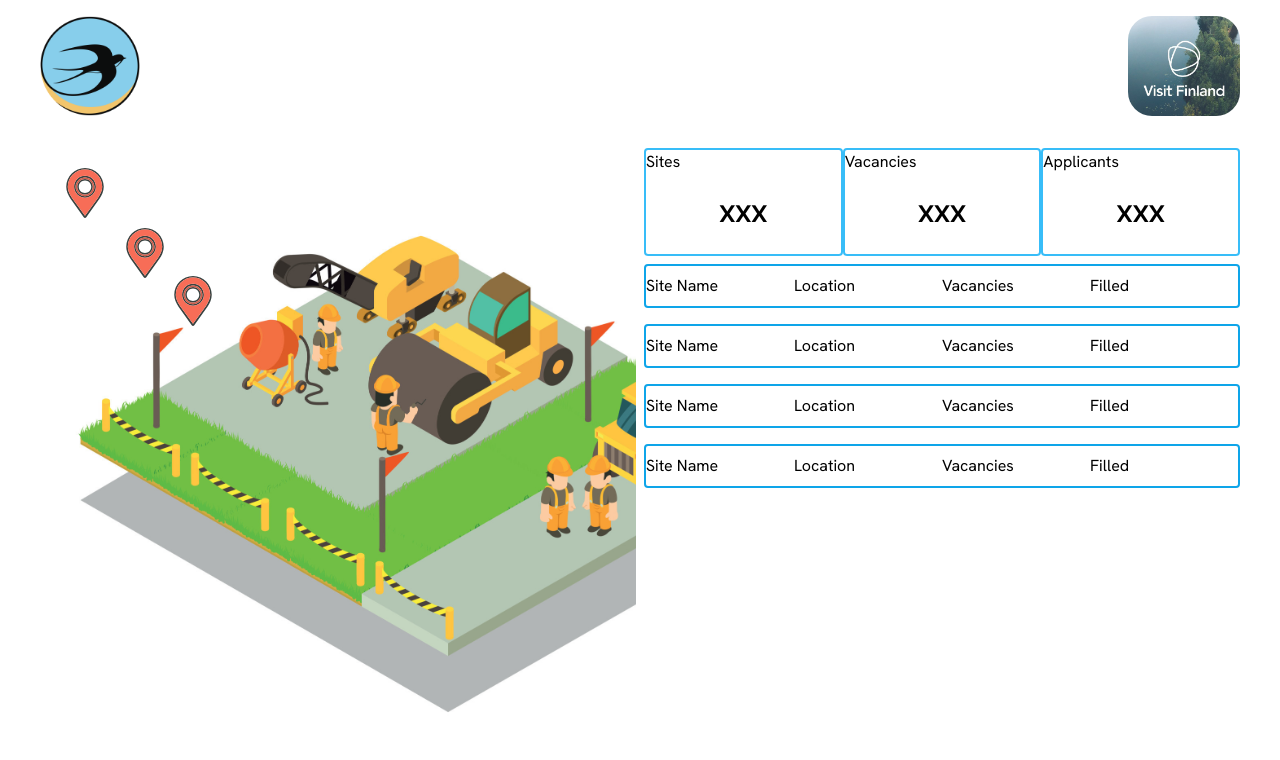
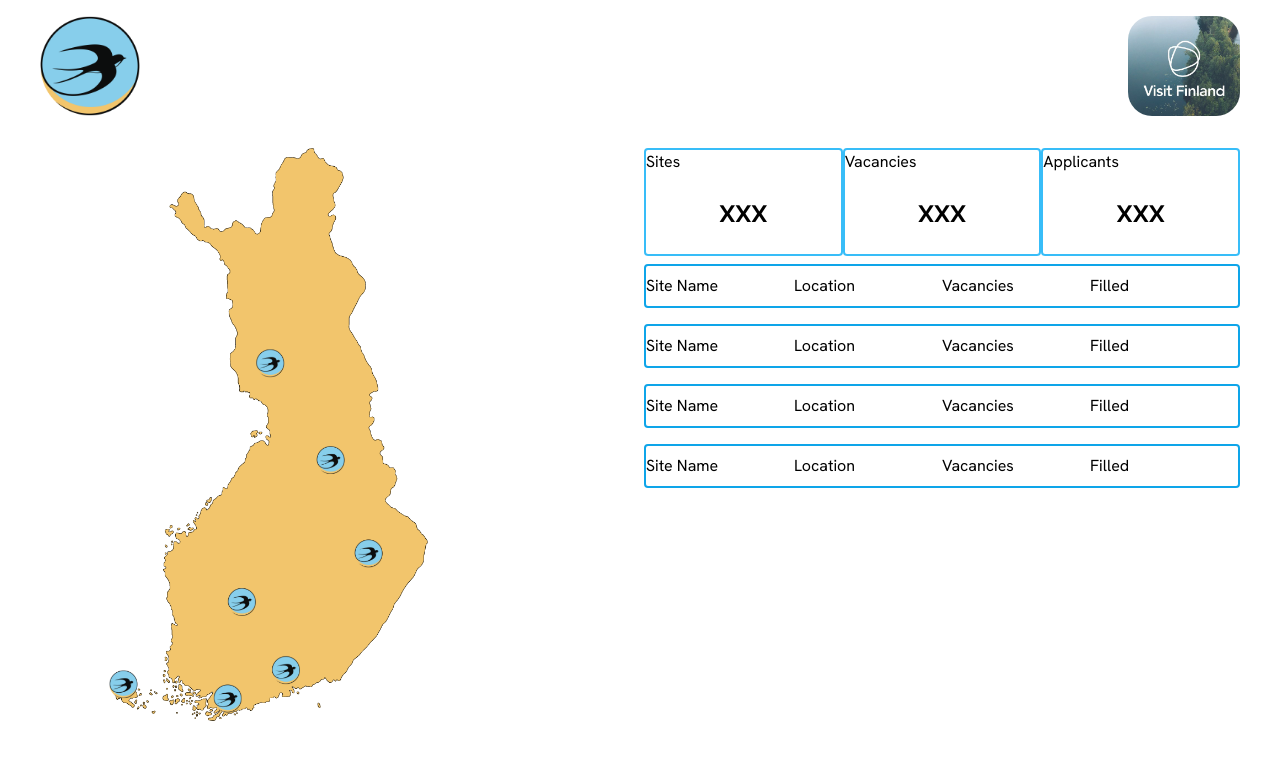
Before and after one commit to wangc9/swallows, a Next.js app: page /visit-finland in a window 1280 px wide. Shown: the top 760 px of the page. Built offline with nearby package versions, Linux system fonts and the light colour scheme.

Commit message:
Feat: Use real map

```diff
--- a/app/tourists/page.tsx
+++ b/app/tourists/page.tsx
@@ -13,8 +13,8 @@ export default function Tourists() {
     <div className="flex flex-col h-dvh content-center">
       <Header />
       <main className="grid grid-cols-2 gap-x-2 h-full">
-        <div className="bg-[url('../public/Map.png')] bg-cover w-full h-full px-5 relative">
-          <Image className="top-72 left-72 absolute" src={location} width={50} height={50} alt="location 1" onClick={() => {setPlace('1');}} />
+        <div className="bg-[url('../public/Map.png')] bg-contain bg-no-repeat h-600 px-5 relative">
+          <Image className="top-67 left-67 absolute" src={location} width={50} height={50} alt="location 1" onClick={() => {setPlace('1');}} />
           {/* <Image className="top-20 left-20 absolute" src={location} width={50} height={50} alt="location 2" onClick={() => {setPlace('2');}} />
           <Image className="top-32 left-32 absolute" src={location} width={50} height={50} alt="location 3" onClick={() => {setPlace('3');}} /> */}
         </div>
--- a/app/tourists/selection.tsx
+++ b/app/tourists/selection.tsx
@@ -44,7 +44,7 @@ export default function Selection(props: SelectionProps) {
 
   return (
     <div>
-      <div className="h-600 flex flex-col justify-between px-6">
+      <div className="h-570 flex flex-col justify-between px-6">
         <div className={`${step !== 0 && 'hidden'}`}>
           {state === '1' && (
             <LocationDetail location="Location 1" city="City 1" springActivity="Activity in spring" summerActivity="Activity in summer" autumnActivity="Activity in autumn" winter="Activity in winter" picture={placeholder} />
@@ -123,7 +123,7 @@ export default function Selection(props: SelectionProps) {
         </div>
         <div className={`${step !== 3 && 'hidden'} flex flex-col`}>
           <p className="self-center text-2xl font-bold py-6">Thank you for supporting the eco transition of the travel industry. Here is a summary of your journey</p>
-          <JourneySummary location={data[Number(state)].location} city={data[Number(state)].city} springActivity={data[Number(state)].springActivity} summerActivity={data[Number(state)].summerActivity} autumnActivity={data[Number(state)].autumnActivity} winter={data[Number(state)].winter} picture={data[Number(state)].picture} />
+          <JourneySummary location={data[0].location} city={data[0].city} springActivity={data[0].springActivity} summerActivity={data[0].summerActivity} autumnActivity={data[0].autumnActivity} winter={data[0].winter} picture={data[0].picture} />
         </div>
       </div>
       <nav className="flex justify-between px-6">
--- a/app/visit-finland/page.tsx
+++ b/app/visit-finland/page.tsx
@@ -12,10 +12,10 @@ export default function VisitFinland() {
     <div className="flex flex-col h-dvh content-center">
       <Header />
       <main className="grid grid-cols-2 gap-x-2 h-full">
-        <div className="bg-[url('../public/placeholder.jpg')] bg-cover w-full h-full px-5 relative">
-          <Image className="top-5 left-5 absolute" src={location} width={50} height={50} alt="location 1" onClick={() => {setPlace('1');}} />
+        <div className="bg-[url('../public/Map.png')] bg-contain bg-no-repeat h-full px-5 relative">
+          {/* <Image className="top-5 left-5 absolute" src={location} width={50} height={50} alt="location 1" onClick={() => {setPlace('1');}} />
           <Image className="top-20 left-20 absolute" src={location} width={50} height={50} alt="location 2" onClick={() => {setPlace('2');}} />
-          <Image className="top-32 left-32 absolute" src={location} width={50} height={50} alt="location 3" onClick={() => {setPlace('3');}} />
+          <Image className="top-32 left-32 absolute" src={location} width={50} height={50} alt="location 3" onClick={() => {setPlace('3');}} /> */}
         </div>
         <div className="flex flex-col">
           <div className="flex w-full justify-evenly">
--- a/tailwind.config.ts
+++ b/tailwind.config.ts
@@ -9,9 +9,9 @@ const config: Config = {
   theme: {
     extend: {
       spacing: {
-        74: '296px',
+        67: '268px',
         480: '480px',
-        600: '600px',
+        570: '570px',
       },
       backgroundImage: {
         "map": "url('/public/placeholder.jpg')",
```
